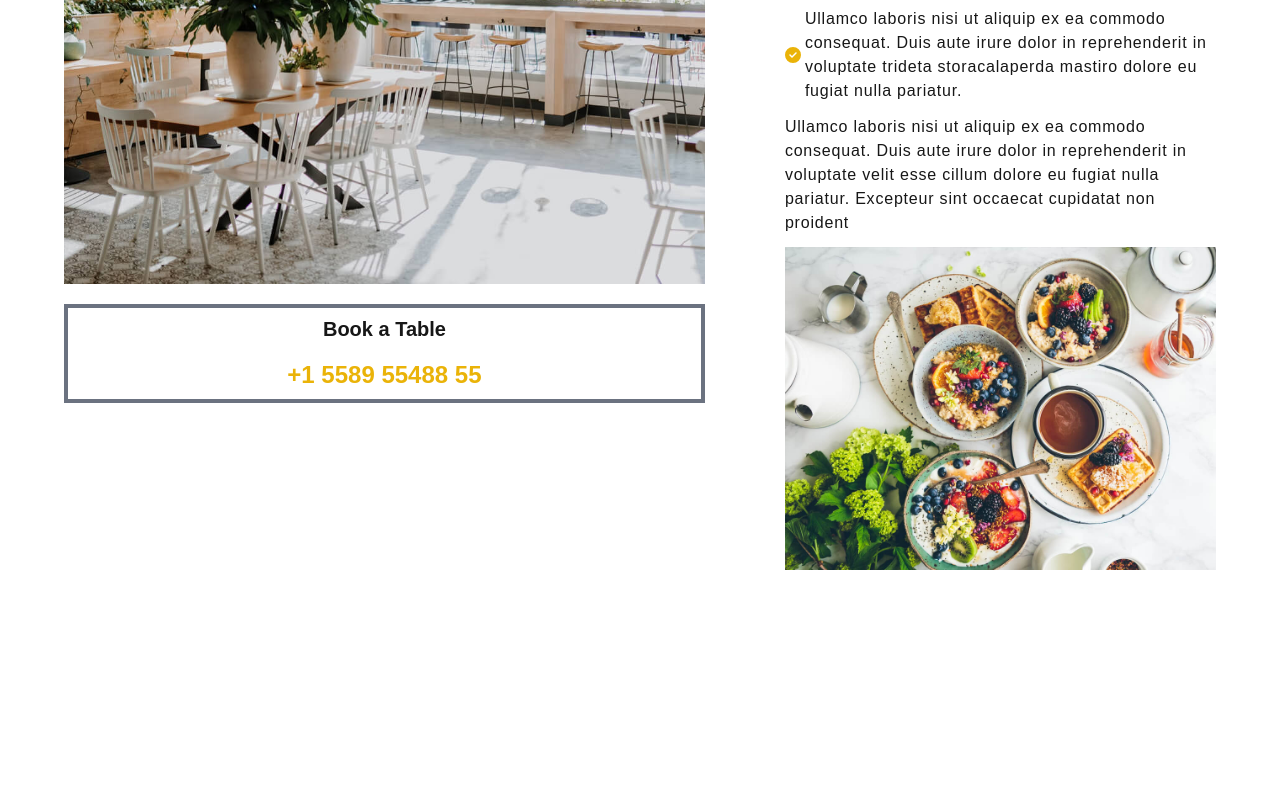
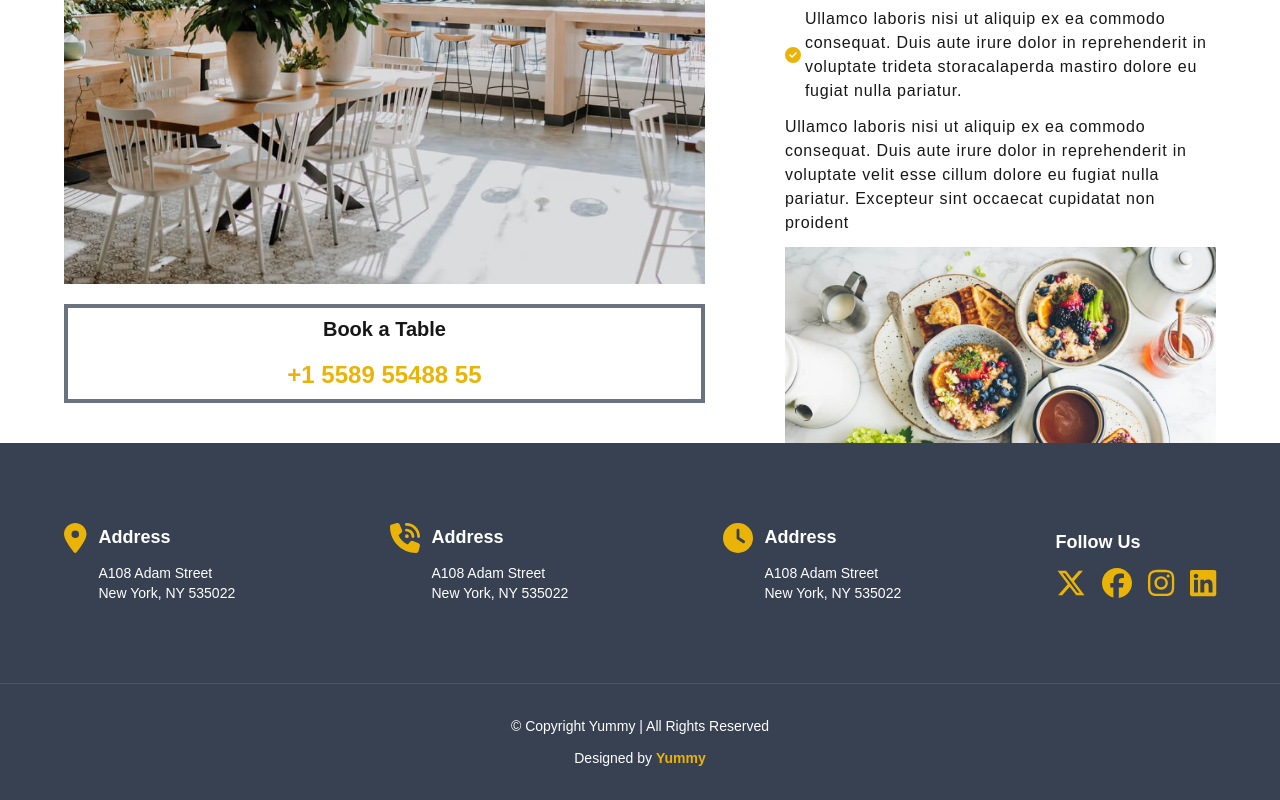
Before and after one commit to yaminphyu/foodie, a Next.js app: page / in a window 1280 px wide. Shown: the part 1053-1853 px from the top of the page. Before the commit the page ends 1623 px from the top, so only its background shows below. Built offline with nearby package versions, Linux system fonts and the light colour scheme; a web font is replaced by a local one.

Commit message:
added footer

```diff
--- /dev/null
+++ b/components/Footer.jsx
@@ -0,0 +1,74 @@
+import React from 'react';
+import { faClock, faLocationDot, faPhoneVolume } from '@fortawesome/free-solid-svg-icons';
+import { faFacebook, faInstagram, faLinkedin, faXTwitter } from '@fortawesome/free-brands-svg-icons';
+import { FontAwesomeIcon } from '@fortawesome/react-fontawesome';
+import styles from '@/styles/Footer.module.css';
+
+export default function Footer() {
+  return (
+    <>
+      <div className={styles.container}>
+        <div className={styles.wrapper}>
+          <div className={styles['item-container']}>
+            <FontAwesomeIcon
+              icon={faLocationDot}
+              className={styles.icon}
+            />
+            <div>
+              <h1 className={styles.title}>Address</h1>
+              <p className={styles['sub-text']}>A108 Adam Street</p>
+              <p className={styles['sub-text']}>New York, NY 535022</p>
+            </div>
+          </div>
+          <div className={styles['item-container']}>
+            <FontAwesomeIcon
+              icon={faPhoneVolume}
+              className={styles.icon}
+            />
+            <div>
+              <h1 className={styles.title}>Address</h1>
+              <p className={styles['sub-text']}>A108 Adam Street</p>
+              <p className={styles['sub-text']}>New York, NY 535022</p>
+            </div>
+          </div>
+          <div className={styles['item-container']}>
+            <FontAwesomeIcon
+              icon={faClock}
+              className={styles.icon}
+            />
+            <div>
+              <h1 className={styles.title}>Address</h1>
+              <p className={styles['sub-text']}>A108 Adam Street</p>
+              <p className={styles['sub-text']}>New York, NY 535022</p>
+            </div>
+          </div>
+          <div className={styles['follow-us']}>
+            <h3 className={styles['follow-title']}>Follow Us</h3>
+            <div className={styles['icon-container']}>
+              <FontAwesomeIcon
+                icon={faXTwitter}
+                className={styles.icon}
+              />
+              <FontAwesomeIcon
+                icon={faFacebook}
+                className={styles.icon}
+              />
+              <FontAwesomeIcon
+                icon={faInstagram}
+                className={styles.icon}
+              />
+              <FontAwesomeIcon
+                icon={faLinkedin}
+                className={styles.icon}
+              />
+            </div>
+          </div>
+        </div>
+      </div>
+      <div className={styles['copyright-container']}>
+        <p className={`${styles.copyright} mt-8`}>© Copyright Yummy | All Rights Reserved</p>
+        <p className={styles.copyright}>Designed by <span className={styles.yummy}>Yummy</span></p>
+      </div>
+    </>
+  )
+}
--- a/pages/index.js
+++ b/pages/index.js
@@ -4,6 +4,7 @@ import HeroSection from "@/components/HeroSection";
 import MobileSideBar from "@/components/MobileSideBar";
 import Navbar from "@/components/Navbar";
 import { MobileToggleContext } from "@/context/MobileToggleContext";
+import Footer from "@/components/Footer";
 
 export default function Home() {
   const { toggle } = useContext(MobileToggleContext);
@@ -15,6 +16,7 @@ export default function Home() {
       <div className="flex flex-col justify-center items-center w-full h-full">
         <HeroSection />
         <AboutUs />
+        <Footer />
       </div>
     </div>
   );
--- /dev/null
+++ b/styles/Footer.module.css
@@ -0,0 +1,47 @@
+.container {
+    @apply flex justify-start lg:justify-center items-start w-full h-full px-5 md:px-10 xl:px-5 md:py-4 lg:py-20 box-border bg-gray-700;
+}
+
+.wrapper {
+    @apply flex flex-col md:flex-row justify-start lg:justify-between items-start lg:items-center w-full lg:w-[85vw] xl:w-[90vw] 3xl:w-[85vw] 4xl:w-[75vw] 5xl:w-[70vw] h-full gap-7 md:gap-10 px-6 py-12 lg:p-0;
+}
+
+.item-container {
+    @apply flex flex-row justify-start items-start gap-3;
+}
+
+.icon {
+    @apply mt-1 md:mt-0 font-light text-yellow-500 text-3xl;
+}
+
+.title {
+    @apply text-lg font-semibold text-white mb-3 box-border;
+}
+
+.follow-title {
+    @apply text-white text-lg font-semibold;
+}
+
+.sub-text {
+    @apply text-white text-sm;
+}
+
+.follow-us {
+    @apply flex flex-col flex-wrap justify-start items-start gap-3;
+}
+
+.icon-container {
+    @apply flex flex-row justify-start items-center gap-4;
+}
+
+.copyright-container {
+    @apply flex flex-col justify-center items-center w-full gap-3 bg-gray-700 border-t-[1px] border-gray-600 pb-8;
+}
+
+.copyright {
+    @apply text-sm font-medium text-white;
+}
+
+.yummy {
+    @apply text-yellow-500 font-semibold;
+}
```
